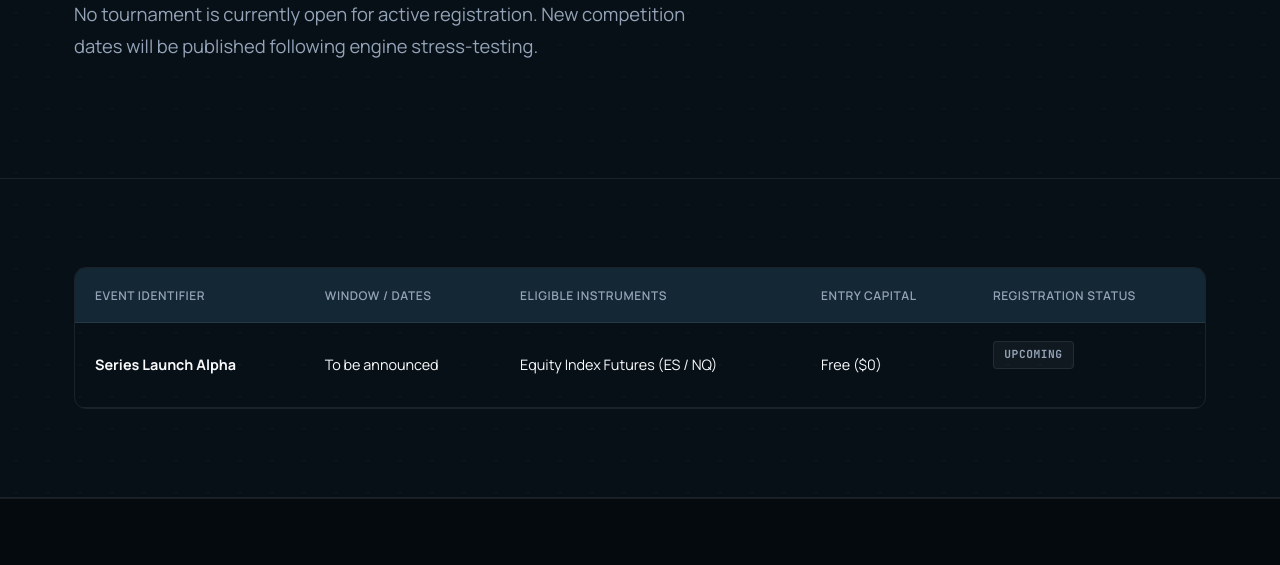
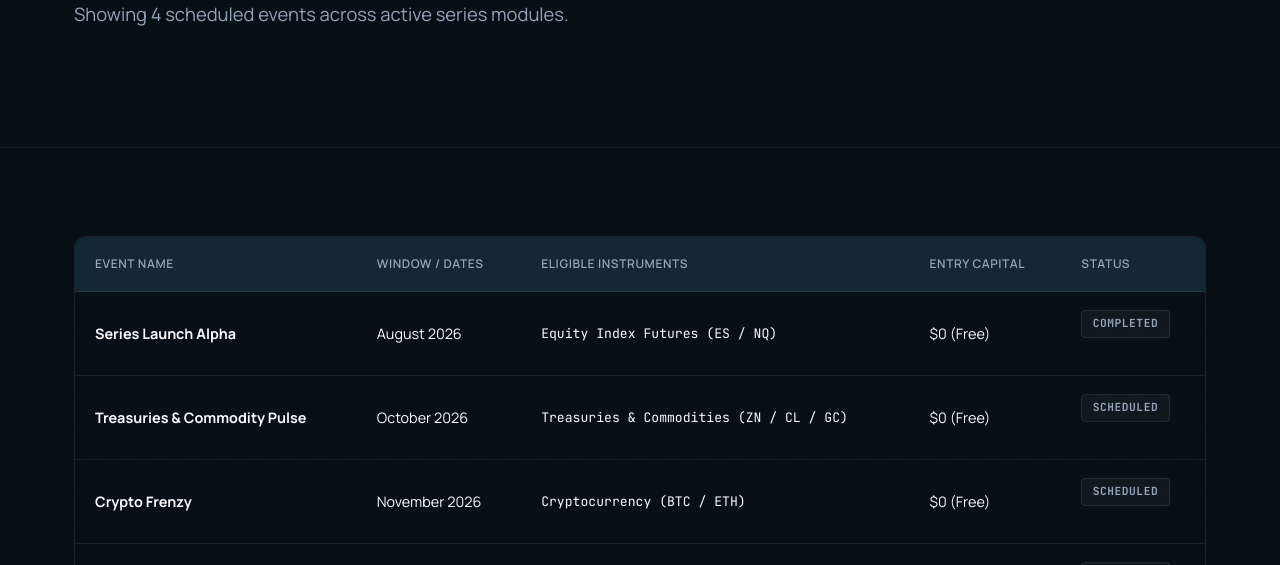
Before and after one commit to caldamere/caldamere-web, a website: page series/tournaments.html in a window 1280 px wide. Shown: the part 323-888 px from the top of the page. Drawn offline with Linux system fonts and the light colour scheme.

Commit message:
Decouple tournament data into standalone JSON backend model

```diff
--- /dev/null
+++ b/data/tournaments.json
@@ -0,0 +1,38 @@
+[
+  {
+    "id": "launch-alpha",
+    "name": "Series Launch Alpha",
+    "dates": "August 2026",
+    "instruments": "Equity Index Futures (ES / NQ)",
+    "entryFee": "$0 (Free)",
+    "status": "Completed",
+    "registrationUrl": ""
+  },
+  {
+    "id": "macro-pilot",
+    "name": "Treasuries & Commodity Pulse",
+    "dates": "October 2026",
+    "instruments": "Treasuries & Commodities (ZN / CL / GC)",
+    "entryFee": "$0 (Free)",
+    "status": "Scheduled",
+    "registrationUrl": ""
+  },
+    {
+        "id": "crypto-frenzy",
+        "name": "Crypto Frenzy",
+        "dates": "November 2026",
+        "instruments": "Cryptocurrency (BTC / ETH)",
+        "entryFee": "$0 (Free)",
+        "status": "Scheduled",
+        "registrationUrl": ""
+    },
+    {
+        "id": "forex-masters",
+        "name": "Forex Masters",
+        "dates": "December 2026",
+        "instruments": "USD Forex Pairs",
+        "entryFee": "$0 (Free)",
+        "status": "Scheduled",
+        "registrationUrl": ""
+    }
+]
--- a/series/tournaments.html
+++ b/series/tournaments.html
@@ -4,6 +4,7 @@
   <meta charset="utf-8">
   <meta name="viewport" content="width=device-width, initial-scale=1">
   <title>Tournaments | Caldamere Series</title>
+
   <link rel="icon" type="image/png" href="/favicon.png">
   <link rel="apple-touch-icon" href="/favicon.png">
   <link rel="stylesheet" href="/css/styles.css">
@@ -11,7 +12,7 @@
 <body>
   <header class="site-header">
     <div class="container nav-container">
-      <a href="/" class="brand">
+      <a href="/" class="brand" aria-label="Caldamere Home">
         <img src="/images/caldamere-with-c.png" alt="Caldamere" class="brand-logo-nav">
       </a>
       <ul class="nav-list">
@@ -22,6 +23,10 @@
         <li><a href="/series/faq.html">FAQ</a></li>
       </ul>
       <div class="nav-cta">
+        <div class="telemetry-tag">
+          <span class="pulse-dot"></span>
+          <span id="utc-clock">--:--:-- ET</span>
+        </div>
         <a href="/series/tournaments.html" class="btn btn-primary">View tournaments</a>
       </div>
       <button class="menu-btn" aria-label="Toggle navigation">
@@ -35,33 +40,40 @@
       <div class="container">
         <div class="hero-label">Tournament Schedule</div>
         <h1>Event Registrations</h1>
-        <p>No tournament is currently open for active registration. New competition dates will be published following engine stress-testing.</p>
+        <p id="schedule-subtitle">Loading current series telemetry...</p>
       </div>
     </section>
 
     <section class="section">
       <div class="container">
+        <!-- Dynamic Table Container -->
         <div class="table-wrap">
           <table>
             <thead>
               <tr>
-                <th>Event Identifier</th>
+                <th>Event Name</th>
                 <th>Window / Dates</th>
                 <th>Eligible Instruments</th>
                 <th>Entry Capital</th>
-                <th>Registration Status</th>
+                <th>Status</th>
               </tr>
             </thead>
-            <tbody>
+            <tbody id="tournaments-table-body">
               <tr>
-                <td><strong>Series Launch Alpha</strong></td>
-                <td>To be announced</td>
-                <td>Equity Index Futures (ES / NQ)</td>
-                <td>Free ($0)</td>
-                <td><span class="badge badge-dim">Upcoming</span></td>
+                <td colspan="5" style="text-align: center; color: var(--text-dim); padding: 2rem;">
+                  Loading schedule...
+                </td>
               </tr>
             </tbody>
           </table>
+        </div>
+
+        <!-- Empty State Container (Displayed if array is empty) -->
+        <div id="no-tournaments-card" class="card" style="display: none; text-align: center; margin-top: 1.5rem; padding: 3rem 2rem;">
+          <h3 style="font-size: 1.25rem; margin-bottom: 0.5rem;">No Active Competitions Open</h3>
+          <p style="color: var(--text-muted); max-width: 500px; margin: 0 auto;">
+            No tournaments are open for registration at this moment. New dates and sandbox parameters will appear here as soon as they are scheduled.
+          </p>
         </div>
       </div>
     </section>
@@ -74,7 +86,9 @@
           <div style="margin-bottom: 1.25rem;">
             <img src="/images/caldameregroup.png" alt="Caldamere Group" class="brand-logo-footer">
           </div>
-          <p style="color: var(--text-muted); font-size: 0.85rem; max-width: 320px;">Caldamere develops structured market competitions and practical projects for people who engage with financial markets.</p>
+          <p style="color: var(--text-muted); font-size: 0.85rem; max-width: 320px;">
+            Caldamere develops structured market competitions and practical projects for people who engage with financial markets.
+          </p>
         </div>
         <div class="footer-col">
           <h4>Series</h4>
@@ -107,6 +121,63 @@
       </div>
     </div>
   </footer>
+
   <script src="/js/main.js"></script>
+
+  <!-- Dynamic Tournament Loader Script -->
+  <script>
+    document.addEventListener('DOMContentLoaded', async () => {
+      const tbody = document.getElementById('tournaments-table-body');
+      const emptyCard = document.getElementById('no-tournaments-card');
+      const subtitle = document.getElementById('schedule-subtitle');
+
+      try {
+        const response = await fetch('/data/tournaments.json?v=' + Date.now());
+        if (!response.ok) throw new Error('Failed to load tournaments configuration');
+
+        const tournaments = await response.json();
+
+        if (!tournaments || tournaments.length === 0) {
+          tbody.parentElement.style.display = 'none';
+          emptyCard.style.display = 'block';
+          subtitle.textContent = 'No tournament is currently open for active registration.';
+          return;
+        }
+
+        subtitle.textContent = `Showing ${tournaments.length} scheduled event${tournaments.length > 1 ? 's' : ''} across active series modules.`;
+        tbody.innerHTML = '';
+
+        tournaments.forEach(item => {
+          const row = document.createElement('tr');
+
+          let badgeClass = 'badge-dim';
+          if (item.status.toLowerCase() === 'open' || item.status.toLowerCase() === 'live') {
+            badgeClass = '';
+          }
+
+          row.innerHTML = `
+            <td>
+              <strong>${item.name}</strong>
+              ${item.registrationUrl ? `<br><a href="${item.registrationUrl}" style="color: var(--accent-gold); font-size: 0.8rem; text-decoration: underline;">Direct Registration &rarr;</a>` : ''}
+            </td>
+            <td>${item.dates}</td>
+            <td style="font-family: var(--font-mono); font-size: 0.82rem;">${item.instruments}</td>
+            <td>${item.entryFee}</td>
+            <td><span class="badge ${badgeClass}">${item.status}</span></td>
+          `;
+          tbody.appendChild(row);
+        });
+
+      } catch (err) {
+        tbody.innerHTML = `
+          <tr>
+            <td colspan="5" style="text-align: center; color: var(--accent-red); padding: 2rem;">
+              Unable to load tournament schedule telemetry.
+            </td>
+          </tr>
+        `;
+      }
+    });
+  </script>
 </body>
 </html>
```
